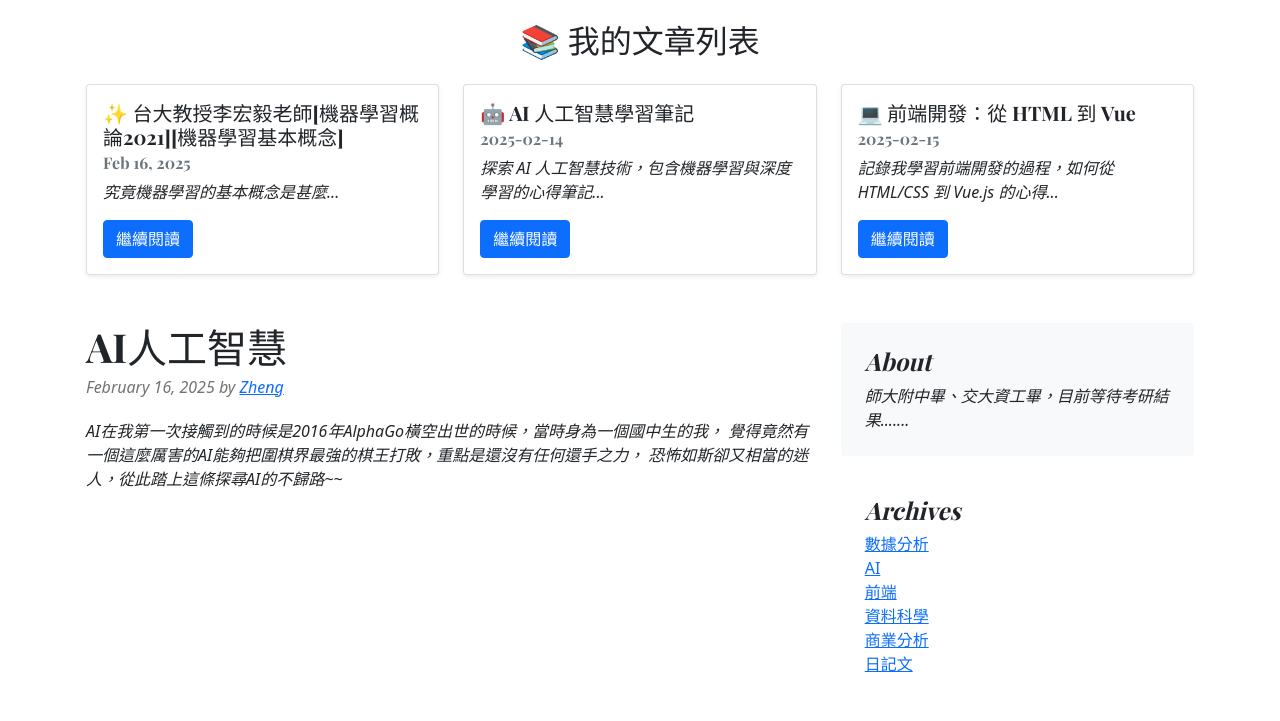
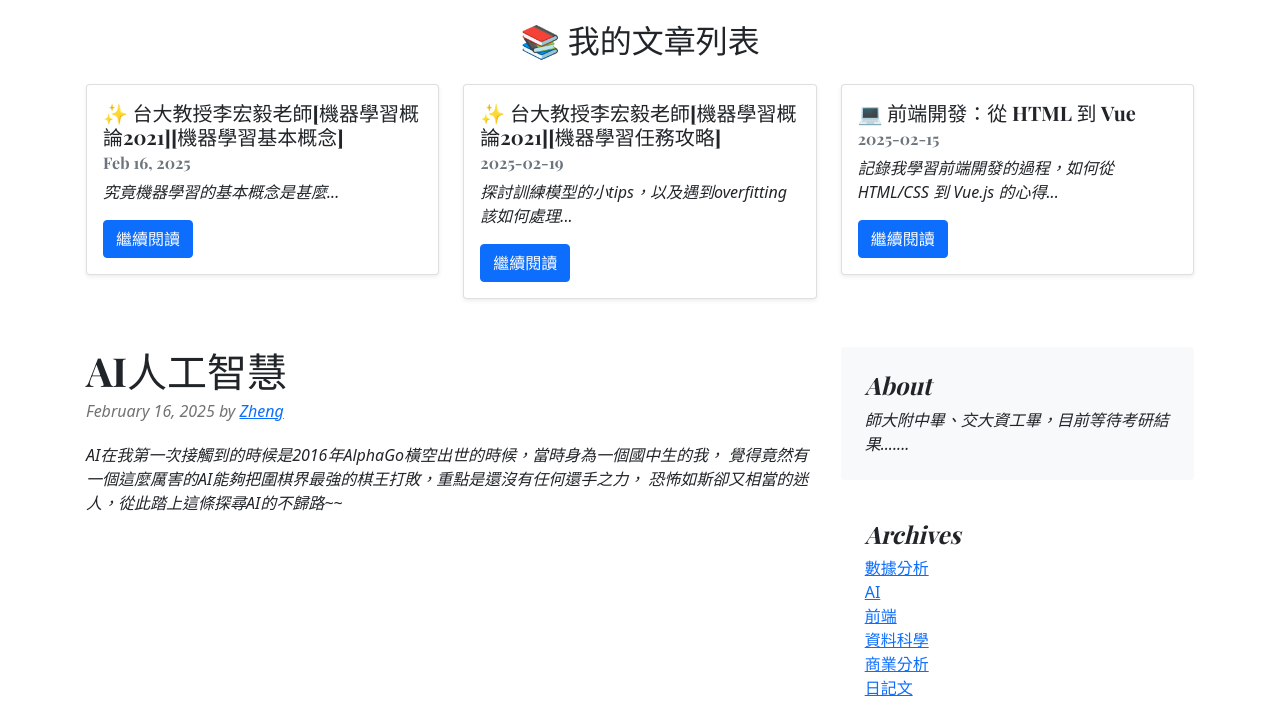
Before and after one commit to yuzheng91/Blog, a plain HTML site: page AI.html in a window 1280 px wide. Shown: the part 878-1599 px from the top of the page. Drawn offline with nearby package versions, Linux system fonts and the light colour scheme.

Commit message:
Add files via upload

```diff
--- a/AI.html
+++ b/AI.html
@@ -274,10 +274,10 @@
           <div class="col-lg-4 col-md-6 col-sm-12 mb-4">
             <div class="card shadow-sm">
               <div class="card-body">
-                <h5 class="card-title">🤖 AI 人工智慧學習筆記</h5>
-                <h6 class="card-subtitle mb-2 text-muted">2025-02-14</h6>
-                <p class="card-text">探索 AI 人工智慧技術，包含機器學習與深度學習的心得筆記...</p>
-                <a href="article_ai.html" class="btn btn-primary">繼續閱讀</a>
+                <h5 class="card-title">✨ 台大教授李宏毅老師[機器學習概論2021][機器學習任務攻略]</h5>
+                <h6 class="card-subtitle mb-2 text-muted">2025-02-19</h6>
+                <p class="card-text">探討訓練模型的小tips，以及遇到overfitting該如何處理...</p>
+                <a href="ML2021-2.html" class="btn btn-primary">繼續閱讀</a>
               </div>
             </div>
           </div>
```
